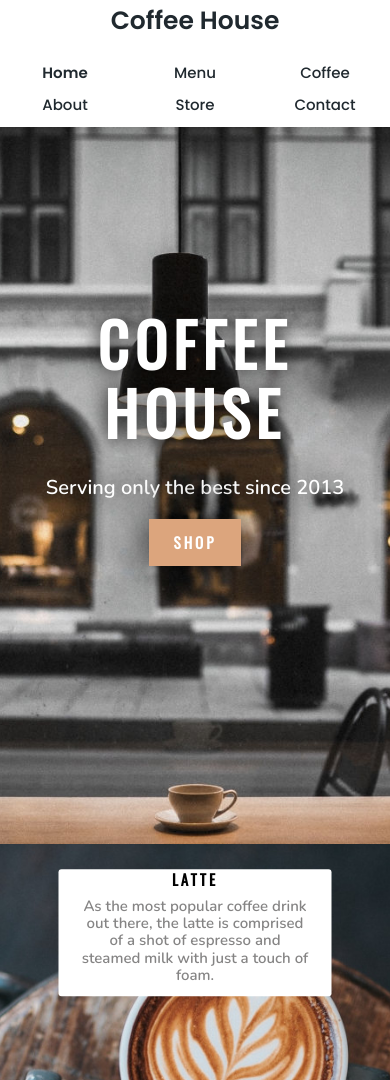
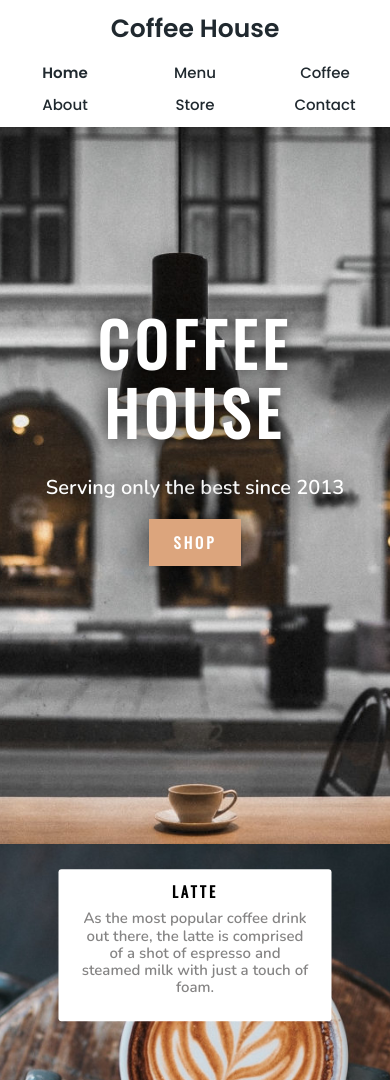
Before and after one commit to saulocode1/coffee-shop, a plain HTML site: page index.html in a window 390 px wide. Shown: the top 1080 px of the page. Drawn offline with nearby package versions, Linux system fonts and the light colour scheme.

Commit message:
Change coffee-type size and header grid size

```diff
--- a/css/mobile/mobile.css
+++ b/css/mobile/mobile.css
@@ -18,7 +18,7 @@ header.main-header {
     align-content: center;
     display: grid;
     grid-template-columns: 1fr;
-    grid-template-rows: 6vh 10vh;
+    grid-template-rows: 6vh 8vh;
     width: 100%;
     padding: 0;
 }
@@ -115,7 +115,7 @@ div.wrapper-menu .coffee-type {
     justify-content: center;
     background-color: rgba(255, 255, 255, 1);
     width: 70vw;
-    height: 15vh;
+    height: 18vh;
     padding: 1rem;
     box-sizing: border-box;
     border-radius: .3rem;
```
